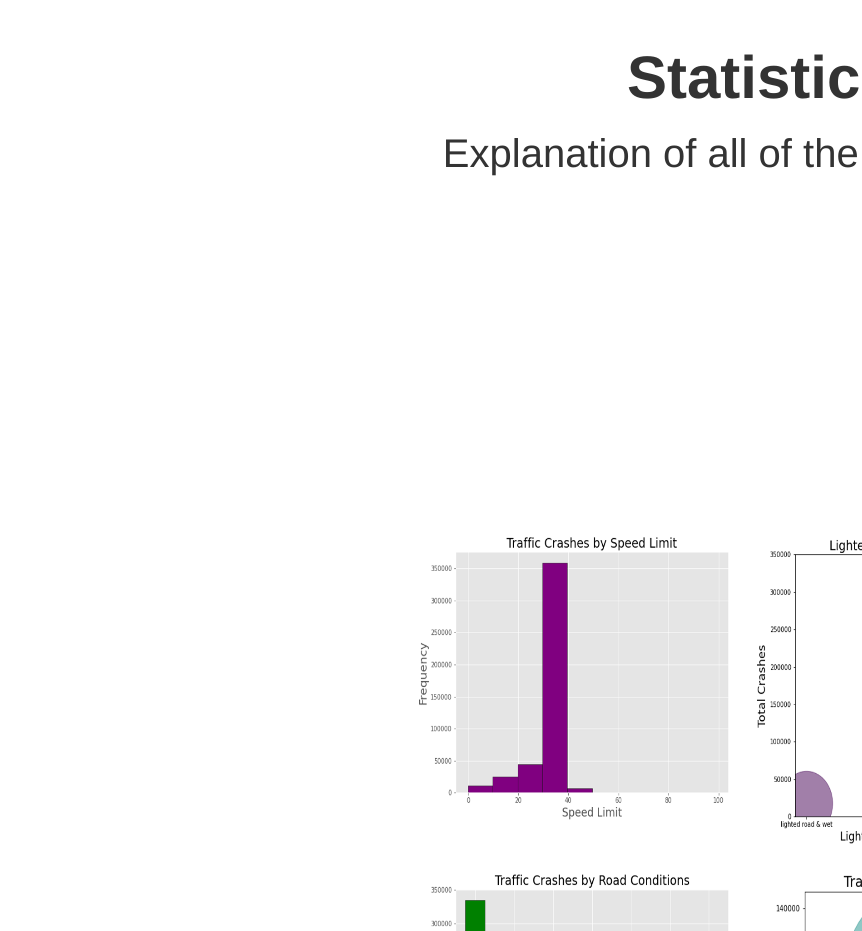
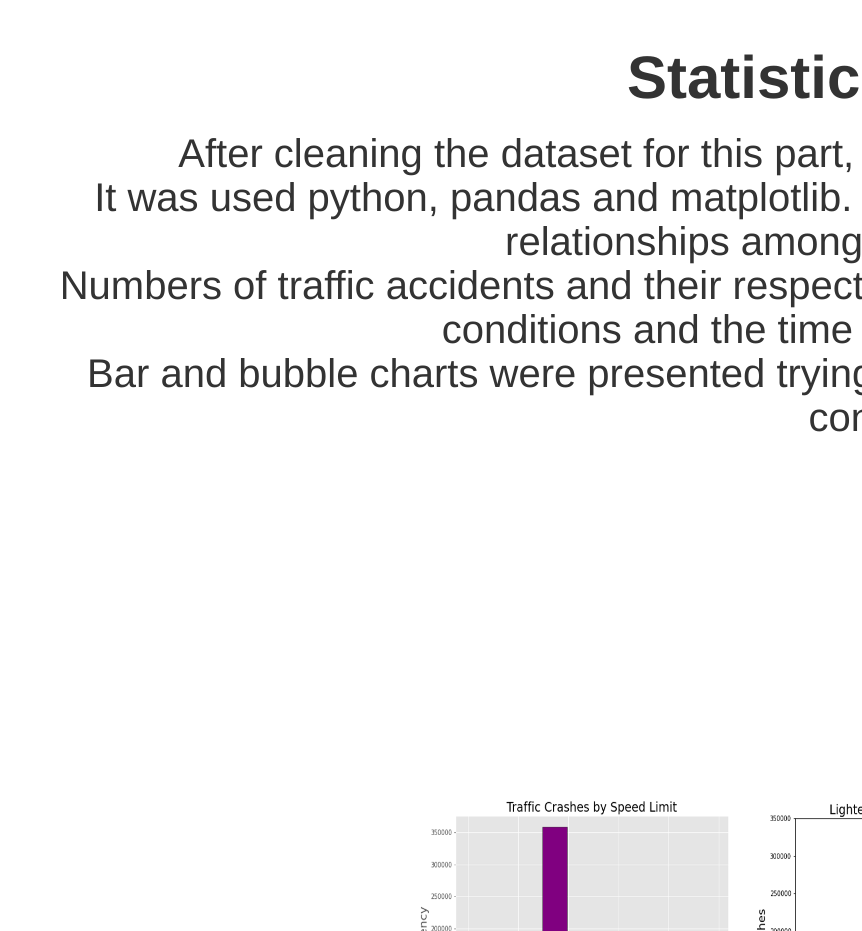
Before and after one commit to PhysicsGlitch/Geomap_Project, a plain HTML site: page jose.html in a window 1280 px wide. Shown: the part 800-1731 px from the top of the page, without its empty margins (418-1280 px from the left). Drawn offline with nearby package versions, Linux system fonts and the light colour scheme; files that its build step writes are made by us from their sources.

Commit message:
jose description

```diff
--- a/jose.html
+++ b/jose.html
@@ -51,7 +51,13 @@
             <b>Statistics from Jose</b>
         </h2>
         <h3>
-            Explanation of all of the statistics. Some conclusions.
+            After cleaning the dataset for this part, there is a total of 444700 items to work with.
+        </br>
+            It was used python, pandas and matplotlib. The data analysis is focus on some statistics and relationships among the considered variables.
+        </br>
+            Numbers of traffic accidents and their respective percentages were calculated given certain road conditions and the time of day or night they occurred.
+        </br>
+            Bar and bubble charts were presented trying to visualize the relationship among the variables considered.
         </h3>
     </br>
     </br>
```
